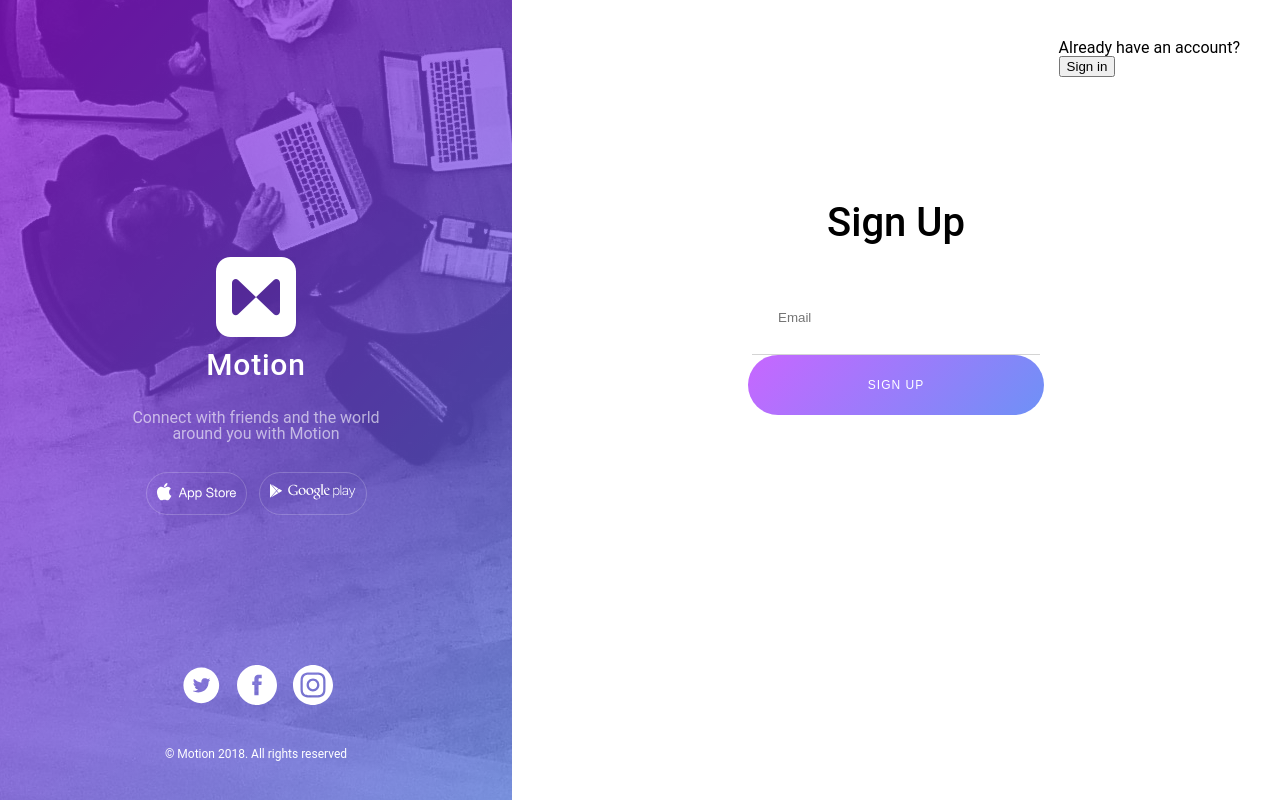
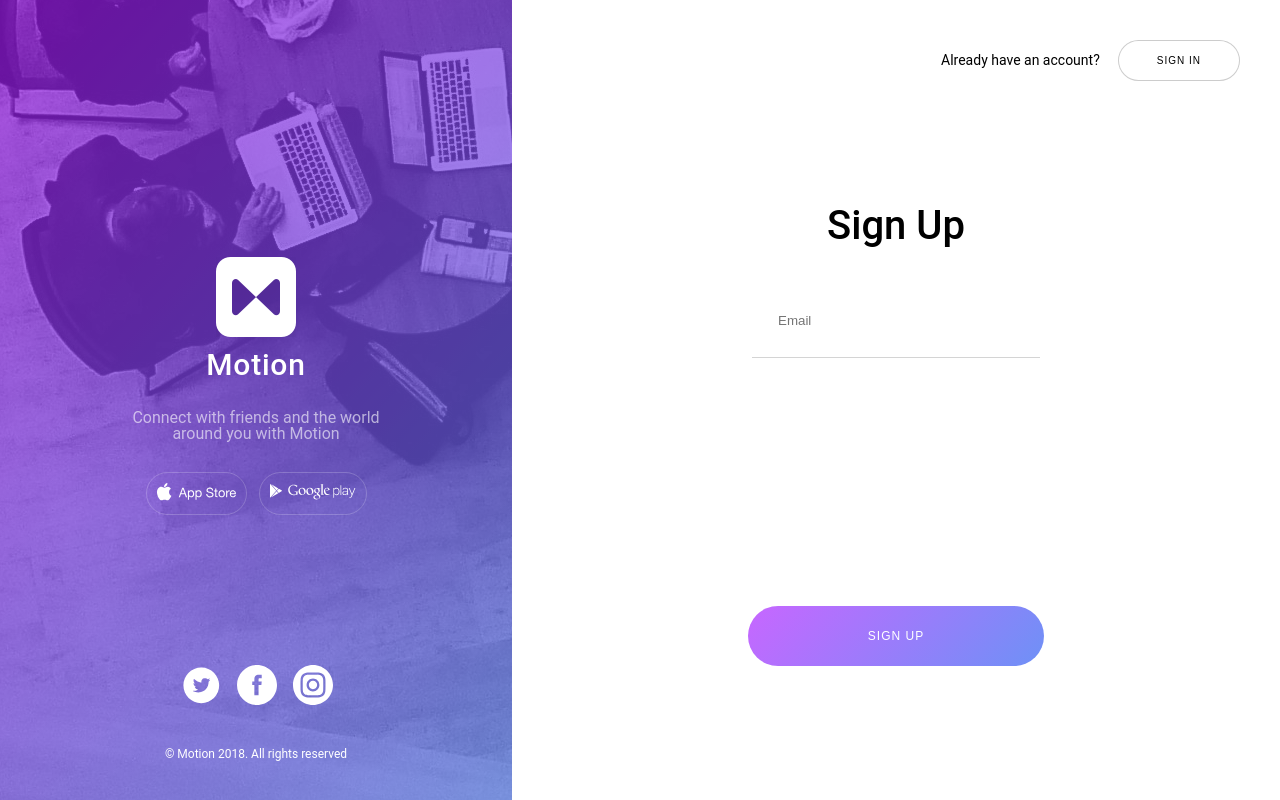
Before and after one commit to juangallego17ssa/Motion-Frontend, a React (Create React App) app: page /home/signup in a window 1280 px wide. Built offline with nearby package versions, Linux system fonts and the light colour scheme.

Commit message:
updated visual 1.1 to 1.3

```diff
--- a/src/App.js
+++ b/src/App.js
@@ -10,7 +10,6 @@ import Validation from "./pages/SignUp/Components/Validation/Validation";
 import Posts from "./pages/Posts";
 import Profile from "./pages/SignUp";
 import Friends from "./pages/Friends";
-import Header from "./components/Header";
 import RouteProtected from "./components/RouteProtected/RouteProtected";
 
 function App() {
--- a/src/pages/SignUp/Components/SignIn/SignIn.js
+++ b/src/pages/SignUp/Components/SignIn/SignIn.js
@@ -1,12 +1,15 @@
 // import the parent styled component
 import DivStyled from "./SignIn.style"
+
+// import default components
+import { HomepageWhiteButton } from "../../../../styles/StyledComponents/Button.style"
+import { HomepagePurpleButton } from "../../../../styles/StyledComponents/Button.style"
 
 // import the axios instance to fetch the token
 import motionAPI from "../../../../axios/motionAPI"
 
 
 // import the images used
-import logoIcon from "../../../../assets/images/logo.png"
 import avatarIcon from "../../../../assets/svgs/avatar.svg"
 import passwordIcon from "../../../../assets/svgs/password.svg"
 
@@ -15,15 +18,10 @@ import passwordIcon from "../../../../assets/svgs/password.svg"
 import { useState } from "react"
 
 // import useNavigate to handle the button signUp
-import { Navigate, useNavigate } from "react-router-dom"
+import { useNavigate } from "react-router-dom"
 
 
 const SignIn = () => {
-
-
-    //// set state for token
-    // const [token,setToken] = useState("")
-
 
     //// controlled form
     // email input
@@ -49,6 +47,14 @@ const SignIn = () => {
     //// handle the button sign in
     const handleSingIn = async() => {
 
+
+        // Check the form
+        if (    (email === "")
+        ||  (password === "") ) {
+        window.alert("Email and/or Password missing!")
+        return
+        }
+
         // Prepare the request for login in and getting the token
         const myBody = JSON.stringify({
             // email: "rijipak673@v2ssr.com",
@@ -69,31 +75,25 @@ const SignIn = () => {
             const user = response.user
             localStorage.setItem("token", token);
             localStorage.setItem("user", user);
-            // setToken(token)
             navigate("/")
 
         } catch (exception) {
-            console.log(exception);
+            window.alert("Invalid credentials!")
         }
     }
 
-    // if (token) { return(<Navigate to="/"/>)}
+
 
     return(
 
         <DivStyled id="right">
 
-
-            {/* {token?<Navigate to="/"/>:""} */}
-
             <header className="homepage-header">
-                <div className="logo-container">
-                    <img src={logoIcon} alt="Motion logo gradient" />
-                    <div className="motion">Motion</div>
-                </div>
-                <div className="sign-up-container">
-                    <p> Don't have an account? </p>
-                    <button onClick={handleSignUp}>Sign up</button>
+                <div className="headerContainer">
+                    <div className="sign-up-container">
+                        <p> Don't have an account? </p>
+                        <HomepageWhiteButton onClick={handleSignUp}>Sign up</HomepageWhiteButton>
+                    </div>
                 </div>
             </header>
 
@@ -116,7 +116,7 @@ const SignIn = () => {
 
                     </div>
 
-                    <button className="form-btn" onClick={handleSingIn}>Sign in</button>
+                    <HomepagePurpleButton className="form-btn" onClick={handleSingIn}>Sign in</HomepagePurpleButton>
 
                 </form>
 
--- a/src/pages/SignUp/Components/SignIn/SignIn.style.js
+++ b/src/pages/SignUp/Components/SignIn/SignIn.style.js
@@ -4,12 +4,15 @@ import styled from "styled-components"
 const DivStyled = styled.div`
 
     width: 60%;
-    height: 50%;
+    height: 100%;
     background-color: white;
     display: flex;
     flex-direction: column;
 
     .homepage-header {
+
+        .headerContainer {
+            height: 40px;
             padding: 40px 40px 0 40px;
             display: flex;
             flex-direction: row;
@@ -22,37 +25,7 @@ const DivStyled = styled.div`
                 padding: 30px;
             }
 
-        .logo-container {
-            display: none;
-
-            @media (min-width: 0px) and (max-width: 700px) {
-                display: flex;
-                flex-direction: row;
-                align-items: center;
-            }
-
-            .img {
-                width: 40px;
-                padding-right: 8px;
-            }
-
-            .motion {
-                background: linear-gradient(132.96deg, #C468FF 3.32%, #6E91F6 100%);
-                -webkit-text-fill-color: transparent;
-                /* -webkit-background-clip: text; */
-                font-size: 35px;
-                letter-spacing: 0.75px;
-                font-weight: 500;
-                padding-left: 8px;
-
-                @media (max-width: 400px) {
-                    display: none;
-                }
-            }
-        }
-
-
-        .sign-up-container {
+            .sign-up-container, .sign-in-container {
                 display: flex;
                 align-items: center;
                 font-size: 14px;
@@ -63,27 +36,9 @@ const DivStyled = styled.div`
                     align-items: flex-end;
                     flex-wrap: wrap;
                 }
-
-            button {
-                border: 1px solid rgba(0, 0, 0, 0.2);
-                background-color: white;
-                border-radius: 50px;
-                padding: 14px 38px;
-                margin-left: 18px;
-                font-size: 10px;
-                text-align: center;
-                letter-spacing: 1px;
-                text-transform: uppercase;
-
-                @media (min-width: 0px) and (max-width: 700px) {
-                    padding: 10px 20px;
-                    margin-top: 5px;
             }
         }
     }
-
-    }
-
     .form {
         margin: 126px auto;
         padding: 0 26px;
@@ -101,6 +56,7 @@ const DivStyled = styled.div`
             display: flex;
             flex-direction: column;
             align-items: center;
+            height: 400px;
 
             .form-title {
                 font-weight: 500;
@@ -117,6 +73,18 @@ const DivStyled = styled.div`
                 @media (min-width: 0px) and (max-width: 700px) {
                     margin-bottom: 80px;
                 }
+            }
+
+            .success-icon img{
+                height: 81px;
+                width: 81px;
+                margin: 60px
+
+            }
+
+            .success-message {
+
+
             }
 
             .input-email,
@@ -147,23 +115,12 @@ const DivStyled = styled.div`
                     outline: none;
                 }
             }
+
+            .placeholder-password{
+                border:none;
+            }
         }
 
-        .form-btn {
-            padding: 23px 120px;
-            background: linear-gradient(132.96deg, #C468FF 3.32%, #6E91F6 100%);
-            border: transparent;
-            border-radius: 30px;
-            font-size: 12px;
-            text-align: center;
-            letter-spacing: 1px;
-            text-transform: uppercase;
-            color: #FFFFFF;
-
-            @media (min-width: 0px) and (max-width: 700px) {
-                padding: 20px 100px;
-            }
-        }
 
         .step-container {
             padding: 25px;
--- a/src/pages/SignUp/Components/SignUp/SignUp.js
+++ b/src/pages/SignUp/Components/SignUp/SignUp.js
@@ -11,31 +11,34 @@ import motionAPI from "../../../../axios/motionAPI";
 import { useState } from "react";
 
 // import useNavigate to handle the button signUp
-import { Navigate, useNavigate, useOutletContext } from "react-router-dom";
+import { useNavigate, useOutletContext } from "react-router-dom";
+import { HomepagePurpleButton, HomepageWhiteButton } from "../../../../styles/StyledComponents/Button.style";
 
 const SignUp = () => {
+
+  // see Home.js. Basically it return a set function (setEmailHome) associated to a state variable (emailHome)
+  // it is used to pass the email to the next page in the process
+  const setEmailHome = useOutletContext()[1];
+
+
+
   //// controlled form
   // email input
   const [email, setEmail] = useState("");
   const [error, setError] = useState("");
-  // const [success, setSuccess] = useState("")
 
   const handleEmailChange = (event) => {
     setEmail(event.target.value);
   };
 
 
-
-  const setEmailHome = useOutletContext()[1];
-
-
-  //// handle the button sign up
+  //// handle the button sign in
   const navigate = useNavigate();
   const handleSignIn = () => {
     navigate("/");
   };
 
-  //// handle the button sign in
+  //// handle the button sign up
   const handleSingUp = async () => {
     // Prepare the request for login in and getting the token
     const myBody = JSON.stringify({
@@ -52,7 +55,6 @@ const SignUp = () => {
       setError("");
       const response = await motionAPI("registration/", myConfig);
       if (response.status === 200) {
-        // setSuccess(email)
         setEmailHome(email)
         navigate("/home/success/")
       }
@@ -65,28 +67,19 @@ const SignUp = () => {
     }
   };
 
-  // if (success) {
-  //   return(<Navigate to={`/home/success/`} />)
-    // return(<Navigate to={`/home/success/${success}`} />)
-    // navigation.navigate('Home')
-  // }
-
-  // const test = () => {
-  //   setSuccess(email)
-  // }
 
   return (
     <DivStyled id="right">
 
-      {/* <button onClick={test}></button> */}
-
       <header className="homepage-header">
-        <div className="logo-container"></div>
-        <div className="sign-in-container">
-          <p> Already have an account? </p>
-          <button onClick={handleSignIn}>Sign in</button>
+        <div className="headerContainer">
+          <div className="sign-in-container">
+            <p> Already have an account? </p>
+            <HomepageWhiteButton onClick={handleSignIn}>Sign in</HomepageWhiteButton>
+          </div>
         </div>
       </header>
+
 
       <div className="form">
         <form onSubmit={(event) => event.preventDefault()}>
@@ -94,18 +87,11 @@ const SignUp = () => {
             <div className="form-title">Sign Up</div>
             <div className="input-email">
               {/* <img src={emailIcon} alt="email icon" /> */}
-              <input
-                type="text"
-                placeholder="Email"
-                value={email}
-                onChange={handleEmailChange}
-              />
+              <input type="text" placeholder="Email" value={email} onChange={handleEmailChange} />
             </div>
           </div>
 
-          <button className="form-btn" onClick={handleSingUp}>
-            Sign up
-          </button>
+          <HomepagePurpleButton className="form-btn" onClick={handleSingUp}>Sign up</HomepagePurpleButton>
         </form>
         <span>{error}</span>
 
--- a/src/pages/SignUp/Components/Success/Success.js
+++ b/src/pages/SignUp/Components/Success/Success.js
@@ -1,5 +1,7 @@
 import { useNavigate, useOutletContext, useParams } from "react-router-dom"
+import { HomepagePurpleButton } from "../../../../styles/StyledComponents/Button.style"
 import DivStyled from "../SignIn/SignIn.style"
+import successIcon from "../../../../assets/images/successIcon.png"
 
 const Success = () => {
 
@@ -18,8 +20,9 @@ const Success = () => {
 
         <DivStyled id="right">
         <header className="homepage-header">
-          <div className="logo-container"></div>
-          <div className="sign-in-container">
+          <div className="headerContainer">
+            <div className="logo-container"></div>
+            <div className="sign-in-container"></div>
           </div>
         </header>
 
@@ -27,15 +30,13 @@ const Success = () => {
           <form onSubmit={(event) => event.preventDefault()}>
             <div className="form-inputs">
               <div className="form-title">Congratulations</div>
-              <div className="input-email">
-                <img alt="email icon" />
+              <div className="success-icon"><img src={successIcon} alt="check icon" /></div>
+              <div className="success-message">
                 <span>We’ve sent a confirmation code to your email {email}</span>
               </div>
             </div>
 
-            <button className="form-btn" onClick={handleContinue}>
-              Continue
-            </button>
+            <HomepagePurpleButton className="form-btn" onClick={handleContinue}>Continue</HomepagePurpleButton>
           </form>
 
           <div className="step-container">
--- a/src/styles/StyledComponents/Button.style.js
+++ b/src/styles/StyledComponents/Button.style.js
@@ -1,7 +1,35 @@
 import styled from "styled-components";
 
-export const StyledButton = styled.button`
-    background-color:  ${props => props.color ? props.color : "beige"};
-    border: 1px solid black;
+export const HomepageWhiteButton = styled.button`
+    border: 1px solid rgba(0, 0, 0, 0.2);
+    background-color: white;
+    border-radius: 50px;
+    padding: 14px 38px;
+    margin-left: 18px;
+    font-size: 10px;
+    text-align: center;
+    letter-spacing: 1px;
+    text-transform: uppercase;
+
+    @media (min-width: 0px) and (max-width: 700px) {
+        padding: 10px 20px;
+        margin-top: 5px;
+    }
 
 `
+export const HomepagePurpleButton = styled.button`
+    padding: 23px 120px;
+    background: linear-gradient(132.96deg, #C468FF 3.32%, #6E91F6 100%);
+    border: transparent;
+    border-radius: 30px;
+    font-size: 12px;
+    text-align: center;
+    letter-spacing: 1px;
+    text-transform: uppercase;
+    color: #FFFFFF;
+
+    @media (min-width: 0px) and (max-width: 700px) {
+        padding: 20px 100px;
+    }
+
+`
```
Also changed, not shown: src/assets/images/successIcon.png (added). Lines whose indentation alone changed are shown as unchanged.
